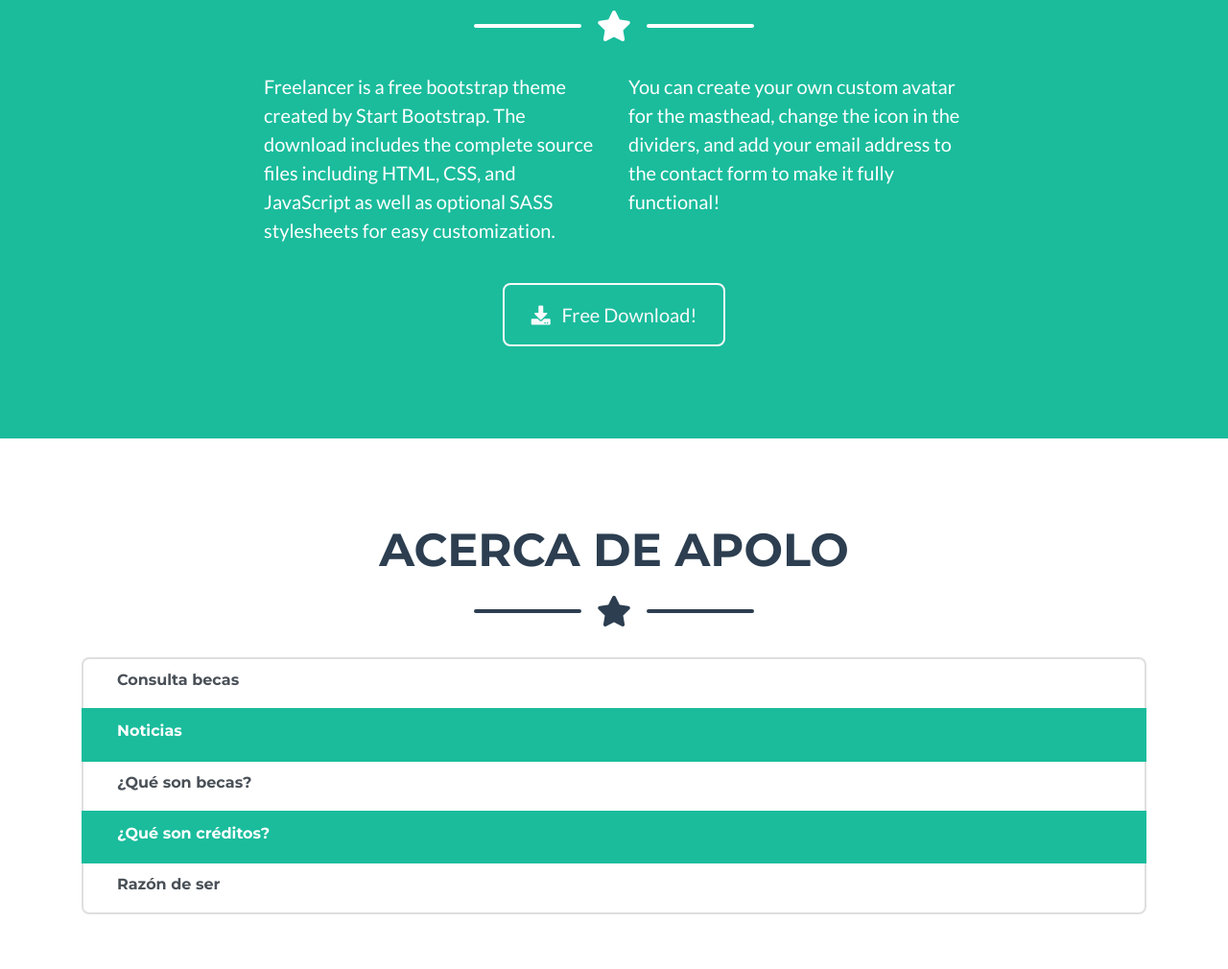
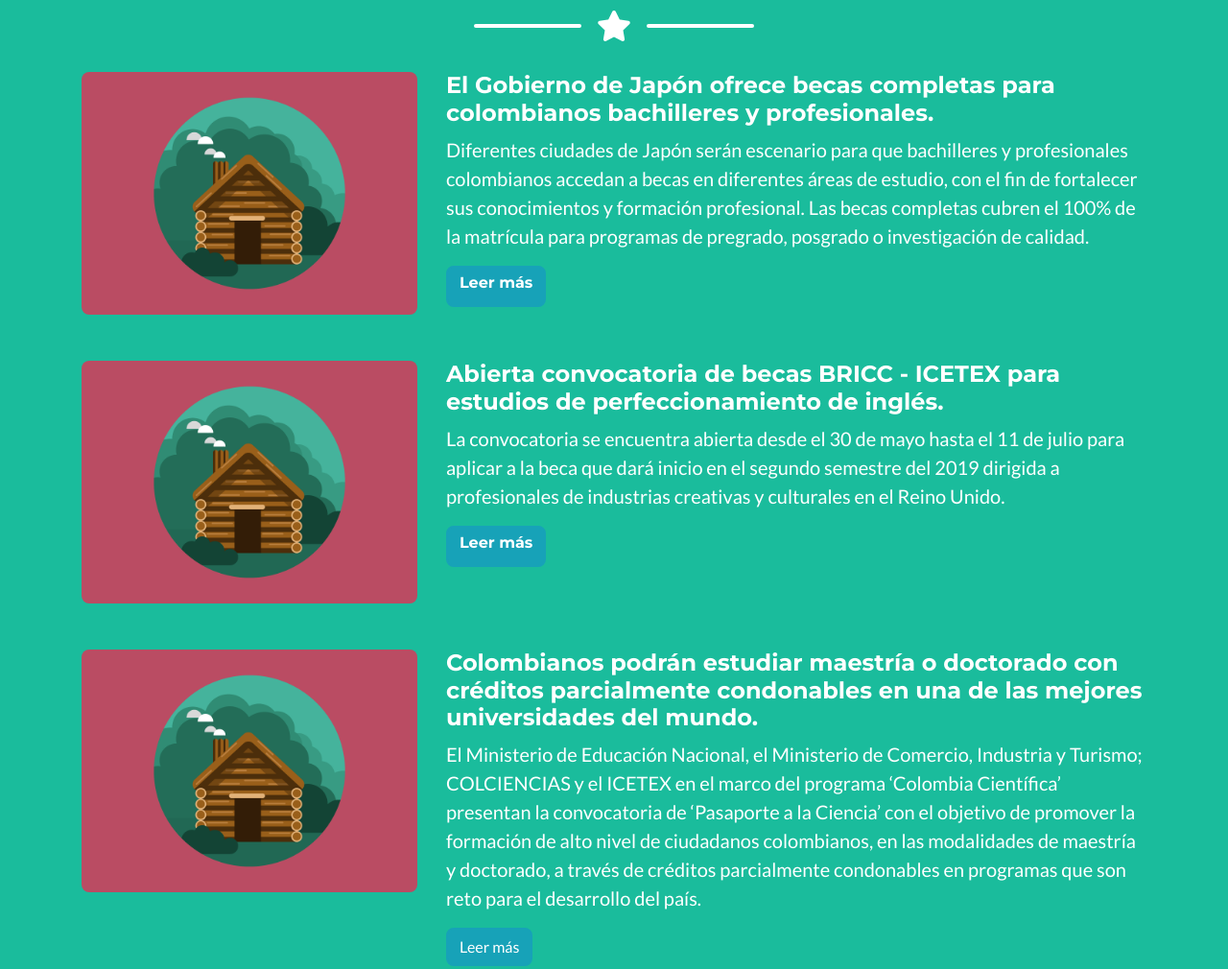
Before and after one commit to javieringacosta/apolos, a website with bundled scripts: page EsTuFuturo/index.html in a window 1280 px wide. Shown: the part 1402-2412 px from the top of the page at 96% size. Built offline with nearby package versions, Linux system fonts and the light colour scheme; files whose address does not match are found by name.

Commit message:
Se pule la aplicación la sección noticias

```diff
--- a/EsTuFuturo/index.html
+++ b/EsTuFuturo/index.html
@@ -220,7 +220,7 @@
 
   </section>
 
-  <!-- About Section -->
+  <!-- SECCIÓN NOTICIAS -->
   <section class="page-section bg-primary text-white mb-0" id="about">
     <div class="container">
 
@@ -236,31 +236,79 @@
         <div class="divider-custom-line"></div>
       </div>
 
-      <!-- About Section Content -->
+      <!-- Contenido sección noticias-->
+      <!-- Noticia 1 -->
       <div class="row">
         <div class="col-lg-4 ml-auto">
-          <p class="lead">Freelancer is a free bootstrap theme created by Start Bootstrap. The download includes the
-            complete source files including HTML, CSS, and JavaScript as well as optional SASS stylesheets for easy
-            customization.</p>
+          <img class="img-fluid rounded mb-5" src="img/portfolio/cabin.png" alt="">
         </div>
-        <div class="col-lg-4 mr-auto">
-          <p class="lead">You can create your own custom avatar for the masthead, change the icon in the dividers, and
-            add your email address to the contact form to make it fully functional!</p>
+        <div class="col-lg-8 mr-auto">
+          <h4>El Gobierno de Japón ofrece becas completas para colombianos bachilleres y
+            profesionales.</h4>
+          <p class="lead">
+              Diferentes ciudades de Japón serán escenario para que bachilleres y profesionales
+              colombianos accedan a becas en diferentes áreas de estudio, con el fin de fortalecer
+              sus conocimientos y formación profesional. Las becas completas cubren el 100% de la
+              matrícula para programas de pregrado, posgrado o investigación de calidad.
+          </p>
+          <button type="button" class="btn btn-info">
+
+              <div class="portfolio-item mx-auto" data-toggle="modal" data-target="#portafolioNoticia1">
+                <h6>Leer más</h6>
+              </div>
+
+          </button>
         </div>
       </div>
-
-      <!-- About Section Button -->
-      <div class="text-center mt-4">
-        <a class="btn btn-xl btn-outline-light" href="https://startbootstrap.com/themes/freelancer/">
-          <i class="fas fa-download mr-2"></i>
-          Free Download!
-        </a>
+      <!-- Noticia 2 -->
+      <div class="row">
+        <div class="col-lg-4 ml-auto">
+          <img class="img-fluid rounded mb-5" src="img/portfolio/cabin.png" alt="">
+        </div>
+        <div class="col-lg-8 mr-auto">
+          <h4>Abierta convocatoria de becas BRICC - ICETEX para estudios de
+            perfeccionamiento de inglés.
+            </h4>
+          <p class="lead">
+            La convocatoria se encuentra abierta desde el 30 de mayo hasta el 11
+            de julio para aplicar a la beca que dará inicio en el segundo semestre del 2019
+            dirigida a profesionales de industrias creativas y culturales en el
+            Reino Unido.
+          </p>
+          <button type="button" class="btn btn-info">
+              <div class="portfolio-item mx-auto" data-toggle="modal" data-target="#portafolioNoticia2">
+                  <h6>Leer más</h6>
+                </div>
+          </button>
+        </div>
       </div>
+      <!-- Noticia 3 -->
+      <div class="row">
+          <div class="col-lg-4 ml-auto">
+            <img class="img-fluid rounded mb-5" src="img/portfolio/cabin.png" alt="">
+          </div>
+          <div class="col-lg-8 mr-auto">
+            <h4>Colombianos podrán estudiar maestría o doctorado con créditos
+              parcialmente condonables en una de las mejores universidades del
+              mundo.
+              </h4>
+            <p class="lead">
+                El Ministerio de Educación Nacional, el Ministerio de Comercio,
+                Industria y Turismo; COLCIENCIAS y el ICETEX en el marco del
+                programa ‘Colombia Científica’ presentan la convocatoria de
+                ‘Pasaporte a la Ciencia’ con el objetivo de promover la formación
+                de alto nivel de ciudadanos colombianos, en las modalidades de
+                maestría y doctorado, a través de créditos parcialmente condonables
+                en programas que son reto para el desarrollo del país.
+            </p>
+            <button type="button" class="btn btn-info">Leer más</button>
+          </div>
+        </div>
 
     </div>
   </section>
 
-  <!-- Contact Section -->
+  <!-- SECCIÓN ACERCA DE -->
   <section class="page-section" id="contact">
     <div class="container">
 
@@ -361,6 +409,79 @@
   </div>
 
   <!-- Portfolio Modals -->
+  <!-- Portafolio Noticias -->
+
+  <!-- Noticia 1 -->
+  <div class="portfolio-modal modal fade" id="portafolioNoticia1" tabindex="-1" role="dialog"
+    aria-labelledby="portfolioModal1Label" aria-hidden="true">
+    <div class="modal-dialog modal-xl" role="document">
+      <div class="modal-content">
+        <button type="button" class="close" data-dismiss="modal" aria-label="Close">
+          <span aria-hidden="true">
+            <i class="fas fa-times"></i>
+          </span>
+        </button>
+        <div class="modal-body text-center">
+          <div class="container">
+            <div class="row justify-content-center">
+              <div class="col-lg-8">
+                <!-- Portfolio Modal - Title -->
+                <p class="portfolio-modal-title  mb-0">El Gobierno de Japón ofrece becas completas para colombianos bachilleres y profesionales.</p>
+                <!-- Icon Divider -->
+                <div class="divider-custom">
+                  <div class="divider-custom-line"></div>
+                  <div class="divider-custom-line"></div>
+                  <div class="divider-custom-line"></div>
+                </div>
+                <!-- Portfolio Modal - Text -->
+                <p class="mb-5">Lorem ipsum dolor sit amet, consectetur adipisicing elit. Mollitia neque assumenda ipsam
+                  nihil, molestias magnam, recusandae quos quis inventore quisquam velit asperiores, vitae?
+                  Reprehenderit soluta, eos quod consequuntur itaque. Nam.</p>
+                </div>
+            </div>
+          </div>
+        </div>
+      </div>
+    </div>
+  </div>
+
+  <!-- Noticia 2 -->
+  <div class="portfolio-modal modal fade" id="portafolioNoticia2" tabindex="-1" role="dialog"
+    aria-labelledby="portfolioModal1Label" aria-hidden="true">
+    <div class="modal-dialog modal-xl" role="document">
+      <div class="modal-content">
+        <button type="button" class="close" data-dismiss="modal" aria-label="Close">
+          <span aria-hidden="true">
+            <i class="fas fa-times"></i>
+          </span>
+        </button>
+        <div class="modal-body text-center">
+          <div class="container">
+            <div class="row justify-content-center">
+              <div class="col-lg-8">
+                <!-- Portfolio Modal - Title -->
+                <p class="portfolio-modal-title  mb-0">Abierta convocatoria de becas BRICC - ICETEX para estudios de perfeccionamiento de inglés. </p>
+                <!-- Icon Divider -->
+                <div class="divider-custom">
+                  <div class="divider-custom-line"></div>
+                  <div class="divider-custom-line"></div>
+                  <div class="divider-custom-line"></div>
+                </div>
+                <!-- Portfolio Modal - Text -->
+                <p class="mb-5">Lorem ipsum dolor sit amet, consectetur adipisicing elit. Mollitia neque assumenda ipsam
+                  nihil, molestias magnam, recusandae quos quis inventore quisquam velit asperiores, vitae?
+                  Reprehenderit soluta, eos quod consequuntur itaque. Nam.</p>
+                </div>
+            </div>
+          </div>
+        </div>
+      </div>
+    </div>
+  </div>
+
+
+
+
    <!-- Portafolio modal consultar beca 1-->
    <div class="portfolio-modal modal fade" id="portafolioAcercaDe1" tabindex="-1" role="dialog"
     aria-labelledby="portfolioModal1Label" aria-hidden="true">
```
